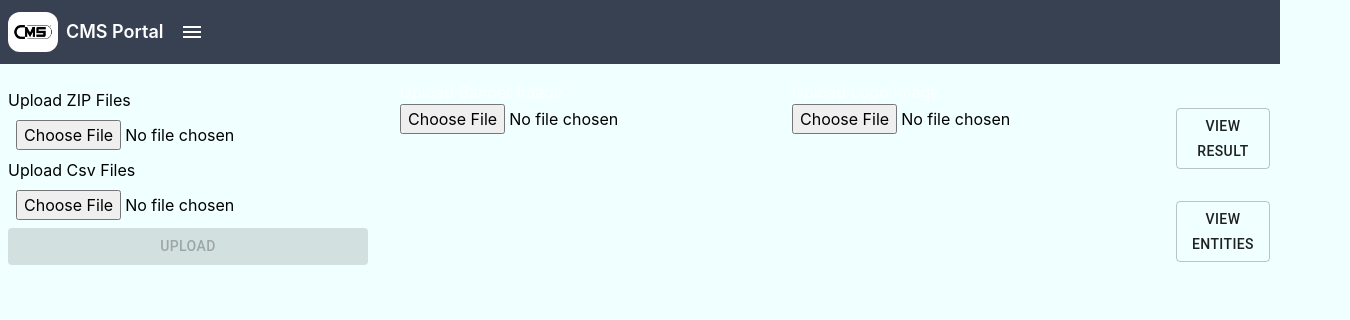
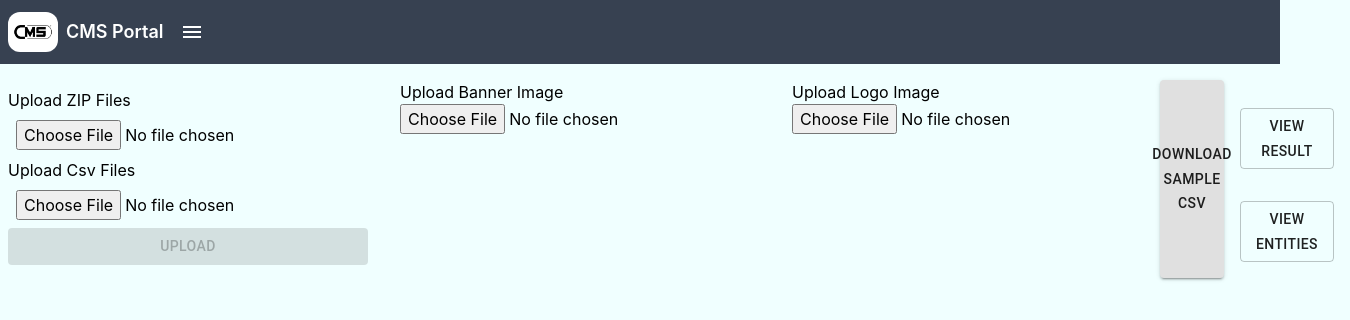
Before and after one commit to BNG-APP/CMS-Frontend, a React (Vite) app: page /swipe4win/MultiQuestion in a window 1280 px wide. Shown: the top 320 px of the page, 1350 px wide, since content can reach past the window. Built offline with nearby package versions, Linux system fonts and the light colour scheme.

Commit message:
download sample csv

```diff
--- a/src/Component/Swipe4win/MultiQuestion.jsx
+++ b/src/Component/Swipe4win/MultiQuestion.jsx
@@ -17,8 +17,8 @@ function MultiQuestion() {
   const [convertedLogoFile, setConvertedLogoFile] = useState(null);
   const [isDisabled, setIsDisabled] = useState(true);
   const [dataUpdload, dataUploadApi, loading] = useFetch(API_URLS.dataUpload, {
-    selectedFile: selectedFile && selectedFile,
-    selectedCSVFile: selectedCSVFile && selectedCSVFile,
+    imageFile: selectedFile && selectedFile,
+    csvFile: selectedCSVFile && selectedCSVFile,
   });
   const navigate = useNavigate();
 
@@ -72,6 +72,13 @@ function MultiQuestion() {
   //   };
   //   reader.readAsDataURL(file);
   // };
+
+    const handleDownload = () => {
+      const downloadLink = document.createElement("a");
+      downloadLink.href = "/sample-file.csv";
+      downloadLink.download = "sample.csv";
+      downloadLink.click();
+    };
   return (
     <div>
       <Header />
@@ -105,7 +112,7 @@ function MultiQuestion() {
         </div>
         <div>
           <Container>
-            <div>Upload Banner Image</div>
+            <div className="text-black">Upload Banner Image</div>
             <Grid
               container
               spacing={2}
@@ -151,7 +158,7 @@ function MultiQuestion() {
         </div>
         <div>
           <Container>
-            <div>Upload Logo Image</div>
+            <div className="text-black">Upload Logo Image</div>
             <Grid
               container
               spacing={2}
@@ -180,6 +187,7 @@ function MultiQuestion() {
             </Grid>
           </Container>
         </div>
+        <Button variant="contained"  onClick={handleDownload}>Download Sample CSV</Button>
         <div className="flex flex-col justify-around mt-3">
           <div className="p-4 font-bold">
             <Button
```
Also changed, not shown: public/sample-file.csv (added).
